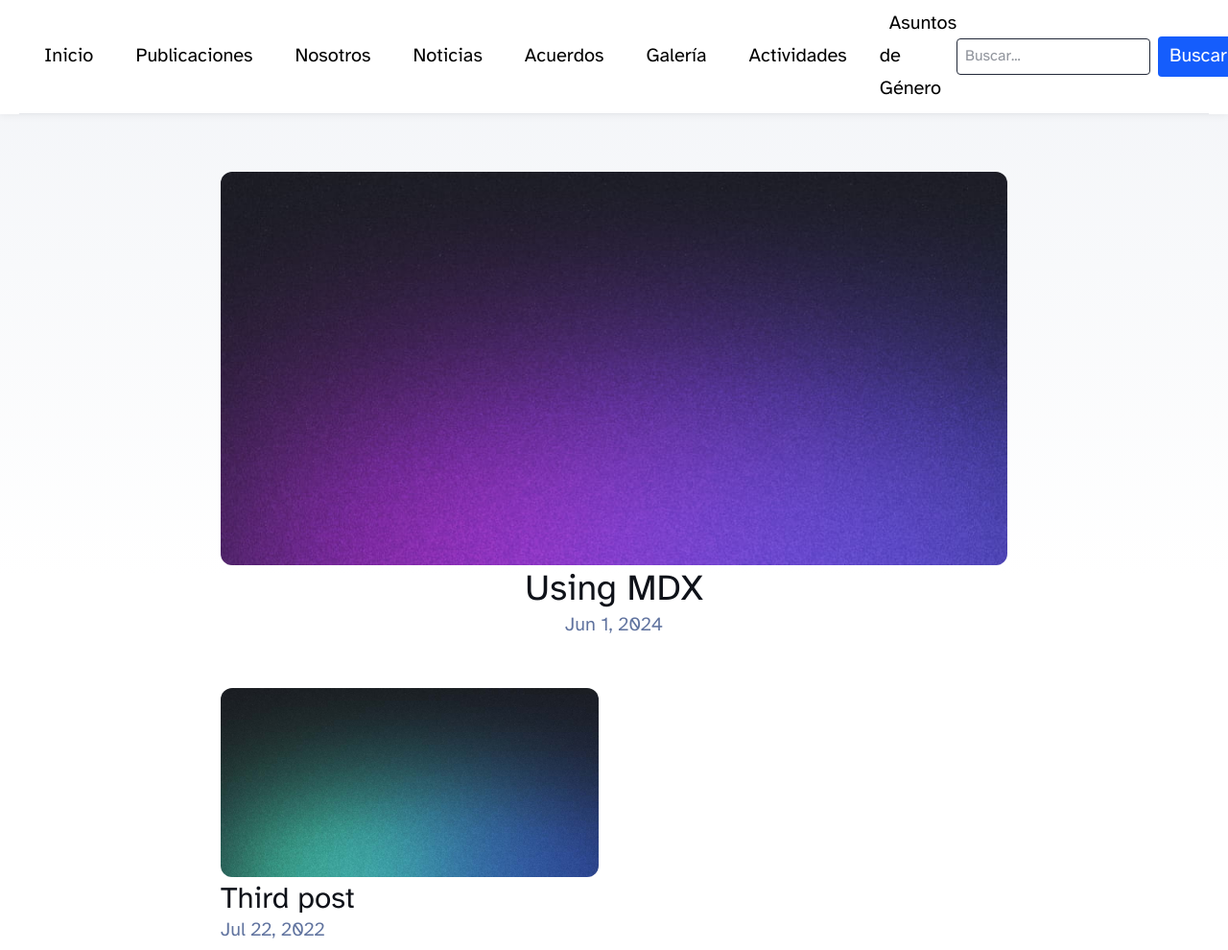
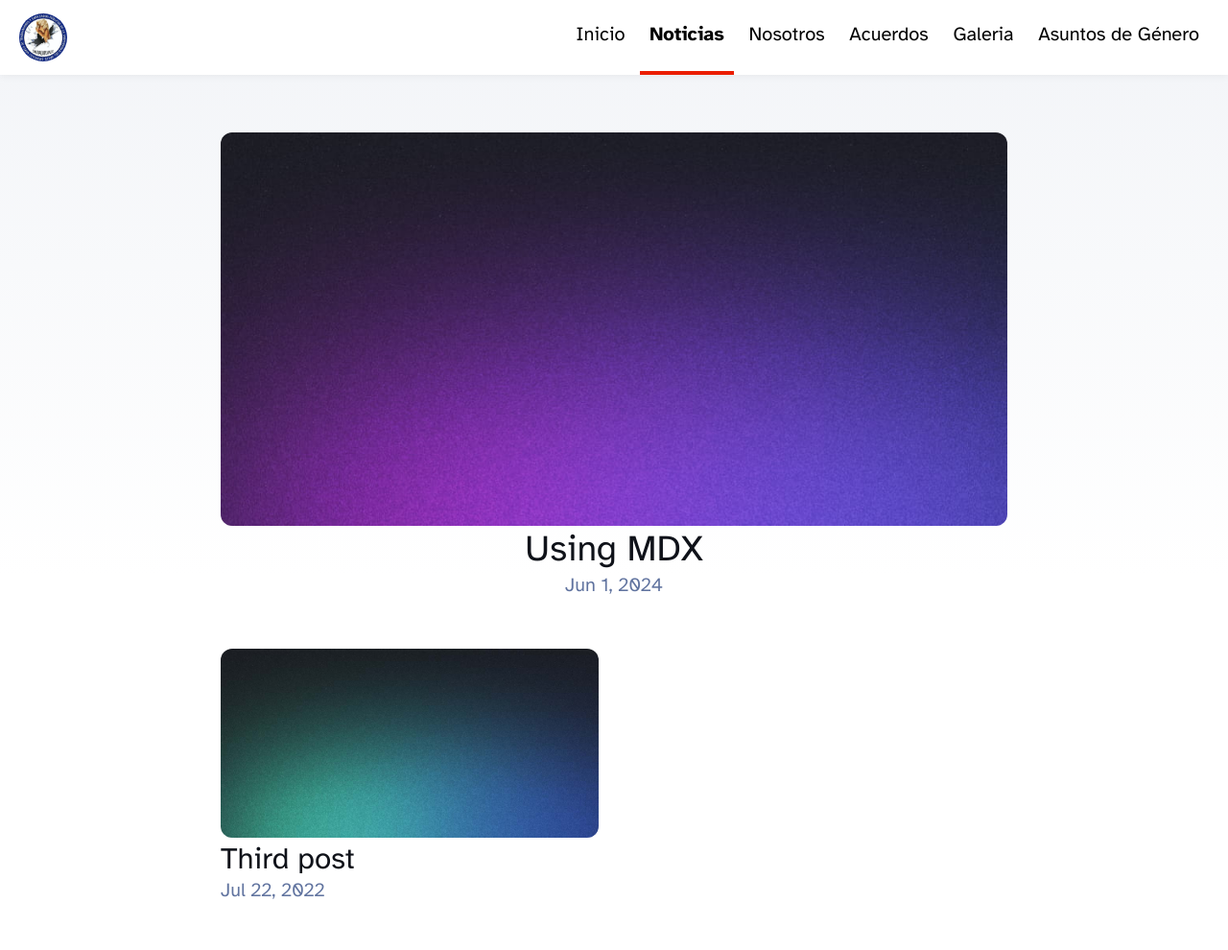
Before and after one commit to iDuqueZ/SindicatoWeb, an Astro site: page /blog in a window 1280 px wide. Shown: the top 990 px of the page at 96% size. Built offline with nearby package versions, Linux system fonts and the light colour scheme; Astro itself is replaced by a stand-in of ours.

Commit message:
Ajuste barra de navegación

```diff
--- a/src/components/Header.astro
+++ b/src/components/Header.astro
@@ -4,96 +4,24 @@ import { SITE_TITLE } from '../consts';
 ---
 
 <header>
-	<nav class="bg-white border-b border-gray-200 px-4 py-2 flex items-center justify-between">
-	  <ul class="flex gap-6 items-center">
-	    <li class="relative group">
-	      <a href="/" class="hover:underline">Inicio</a>
-	      <div class="absolute left-0 mt-2 w-64 bg-white border rounded shadow-lg opacity-0 group-hover:opacity-100 transition pointer-events-none group-hover:pointer-events-auto z-10">
-	        <div class="p-4">
-	          <!-- Contenido de la página de inicio -->
-	          Bienvenido a la página principal del sindicato.
-	        </div>
-	      </div>
-	    </li>
-	    <li class="relative group">
-	      <a href="/publicaciones" class="hover:underline">Publicaciones</a>
-	      <div class="absolute left-0 mt-2 w-64 bg-white border rounded shadow-lg opacity-0 group-hover:opacity-100 transition pointer-events-none group-hover:pointer-events-auto z-10">
-	        <div class="p-4">
-	          <!-- Contenido de publicaciones -->
-	          Aquí encontrarás todas las publicaciones recientes del sindicato.
-	        </div>
-	      </div>
-	    </li>
-	    <li class="relative group">
-	      <a href="/nosotros" class="hover:underline">Nosotros</a>
-	      <div class="absolute left-0 mt-2 w-64 bg-white border rounded shadow-lg opacity-0 group-hover:opacity-100 transition pointer-events-none group-hover:pointer-events-auto z-10">
-	        <div class="p-4">
-	          <!-- Contenido de nosotros -->
-	          Información sobre la historia, misión y visión del sindicato.
-	        </div>
-	      </div>
-	    </li>
-	    <li class="relative group">
-	      <a href="/noticias" class="hover:underline">Noticias</a>
-	      <div class="absolute left-0 mt-2 w-64 bg-white border rounded shadow-lg opacity-0 group-hover:opacity-100 transition pointer-events-none group-hover:pointer-events-auto z-10">
-	        <div class="p-4">
-	          <!-- Contenido de noticias -->
-	          Últimas noticias y novedades del sindicato.
-	        </div>
-	      </div>
-	    </li>
-	    <li class="relative group">
-	      <a href="/acuerdos" class="hover:underline">Acuerdos</a>
-	      <div class="absolute left-0 mt-2 w-64 bg-white border rounded shadow-lg opacity-0 group-hover:opacity-100 transition pointer-events-none group-hover:pointer-events-auto z-10">
-	        <div class="p-4">
-	          <!-- Contenido de acuerdos -->
-	          Consulta los acuerdos y convenios vigentes.
-	        </div>
-	      </div>
-	    </li>
-	    <li class="relative group">
-	      <a href="/galeria" class="hover:underline">Galería</a>
-	      <div class="absolute left-0 mt-2 w-64 bg-white border rounded shadow-lg opacity-0 group-hover:opacity-100 transition pointer-events-none group-hover:pointer-events-auto z-10">
-	        <div class="p-4">
-	          <!-- Contenido de galería -->
-	          Explora las fotos y videos de nuestras actividades.
-	        </div>
-	      </div>
-	    </li>
-	    <li class="relative group">
-	      <a href="/actividades" class="hover:underline">Actividades</a>
-	      <div class="absolute left-0 mt-2 w-64 bg-white border rounded shadow-lg opacity-0 group-hover:opacity-100 transition pointer-events-none group-hover:pointer-events-auto z-10">
-	        <div class="p-4">
-	          <!-- Contenido de actividades -->
-	          Calendario y detalles de las próximas actividades.
-	        </div>
-	      </div>
-	    </li>
-	    <li class="relative group">
-	      <a href="/genero" class="hover:underline">Asuntos de Género</a>
-	      <div class="absolute left-0 mt-2 w-64 bg-white border rounded shadow-lg opacity-0 group-hover:opacity-100 transition pointer-events-none group-hover:pointer-events-auto z-10">
-	        <div class="p-4">
-	          <!-- Contenido de asuntos de género -->
-	          Iniciativas y recursos sobre equidad de género.
-	        </div>
-	      </div>
-	    </li>
-	  </ul>
-	  <form action="/buscar" method="get" class="flex items-center gap-2">
-	    <input
-	      type="text"
-	      name="q"
-	      placeholder="Buscar..."
-	      class="border rounded px-2 py-1 focus:outline-none focus:ring-2 focus:ring-blue-400"
-	      aria-label="Buscar"
-	    />
-	    <button
-	      type="submit"
-	      class="bg-blue-600 text-white px-3 py-1 rounded hover:bg-blue-700 transition"
-	    >
-	      Buscar
-	    </button>
-	  </form>
+	<nav>
+		<div class="logo">
+			<img src="/Images/logo_se.webp" alt="Logo" width="50" height="50" />
+			<!-- <h2><a href="/">{SITE_TITLE}</a></h2> -->
+		</div>
+		<button class="hamburger" id="hamburger">
+			<span></span>
+			<span></span>
+			<span></span>
+		</button>
+		<div class="internal-links" id="nav-menu">
+			<HeaderLink href="/">Inicio</HeaderLink>
+			<HeaderLink href="/blog">Noticias</HeaderLink>
+			<HeaderLink href="/about">Nosotros</HeaderLink>
+			<HeaderLink href="/acuerdos">Acuerdos</HeaderLink>
+			<HeaderLink href="/galeria">Galeria</HeaderLink>
+			<HeaderLink href="/asuntos-genero">Asuntos de Género</HeaderLink>
+		</div>
 	</nav>
 </header>
 
@@ -173,10 +101,8 @@ import { SITE_TITLE } from '../consts';
 	}
 </style>
 
-<!--
 <script is:inline>
 	document.getElementById('hamburger').addEventListener('click', () => {
 		document.getElementById('nav-menu').classList.toggle('active');
 	});
 </script>
--->
--- a/src/styles/global.css
+++ b/src/styles/global.css
@@ -8,8 +8,8 @@
 
 
 :root {
-	--accent: #2337ff;
-	--accent-dark: #000d8a;
+	--accent: rgba(235,30, 0, 1);
+	--accent-dark: rgb(179, 38, 16);
 	--black: 15, 18, 25;
 	--gray: 96, 115, 159;
 	--gray-light: 229, 233, 240;
```
